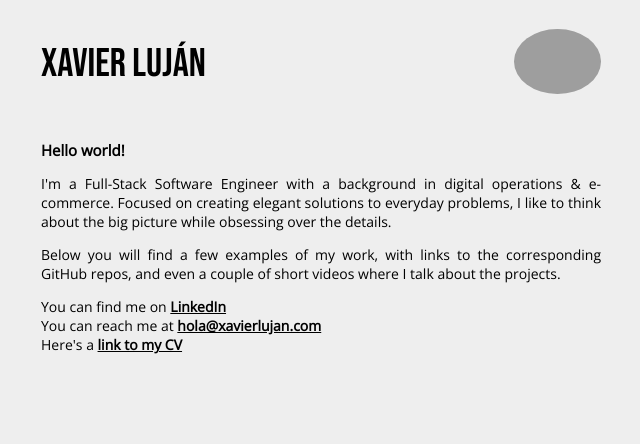
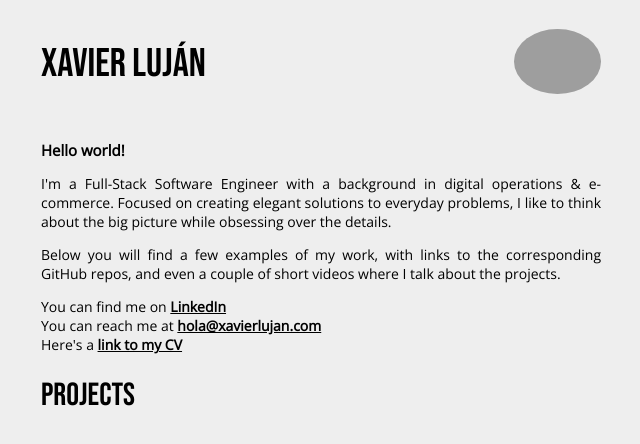
Before and after one commit to chavierto/xlujan, a React (Create React App) app: page / in a window 1280 px wide. Shown: the top 444 px of the page, without its empty margins (299-939 px from the left). Built offline with nearby package versions, Linux system fonts and the light colour scheme; grey boxes are pictures that could not be loaded; a web font is replaced by a local one.

Commit message:
Create PostsPanel component
    - Create PostsPanel component
    - Reorganize Nav components

```diff
--- a/src/App.js
+++ b/src/App.js
@@ -3,14 +3,16 @@ import Navbar from './Navbar/Navbar';
 import InfoPanel from './InfoPanel';
 
 import './App.css';
+import PostsPanel from './PostsPanel';
 
 function App() {
 	return (
 		<div className='App'>
 			<nav>
 				<Navbar />
-				<InfoPanel />
 			</nav>
+			<InfoPanel />
+			<PostsPanel />
 		</div>
 	);
 }
--- /dev/null
+++ b/src/PostsPanel.js
@@ -0,0 +1,11 @@
+import React from 'react';
+
+function PostsPanel(posts) {
+	return (
+		<div>
+			<h1>Projects</h1>
+		</div>
+	);
+}
+
+export default PostsPanel;
```
